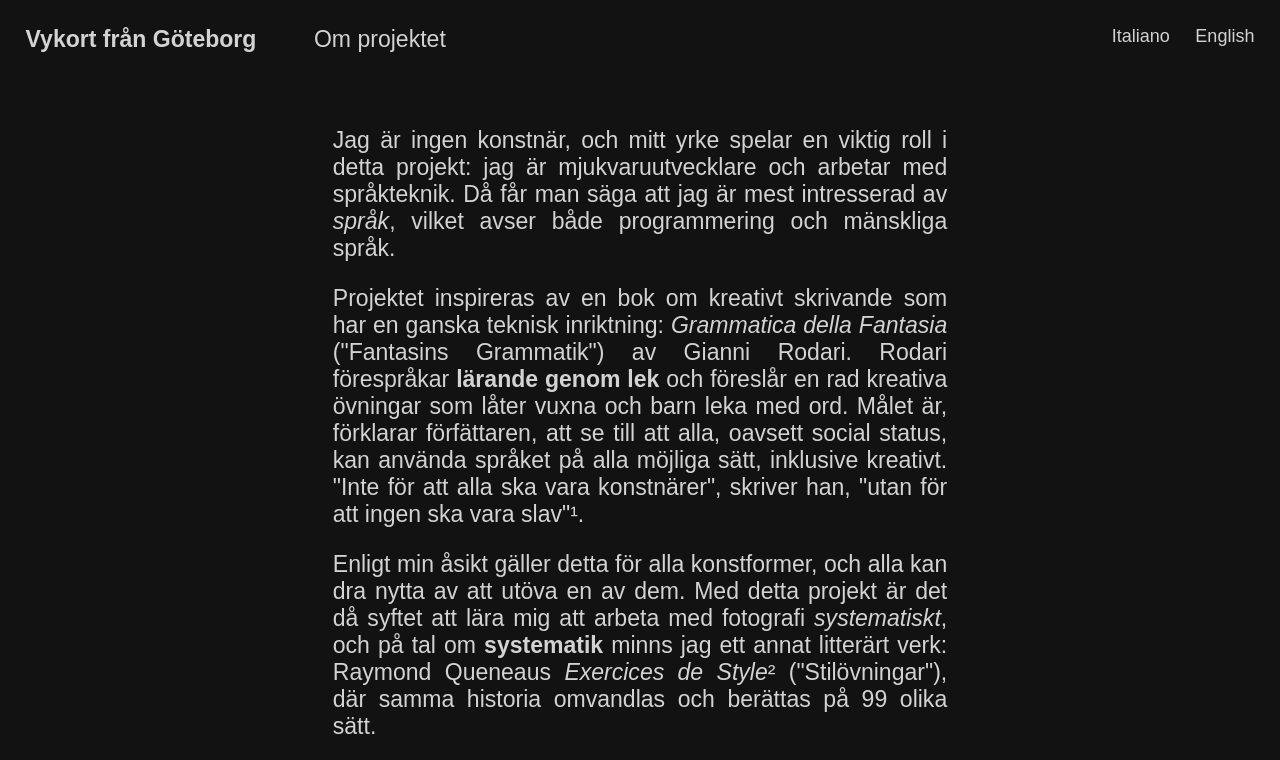
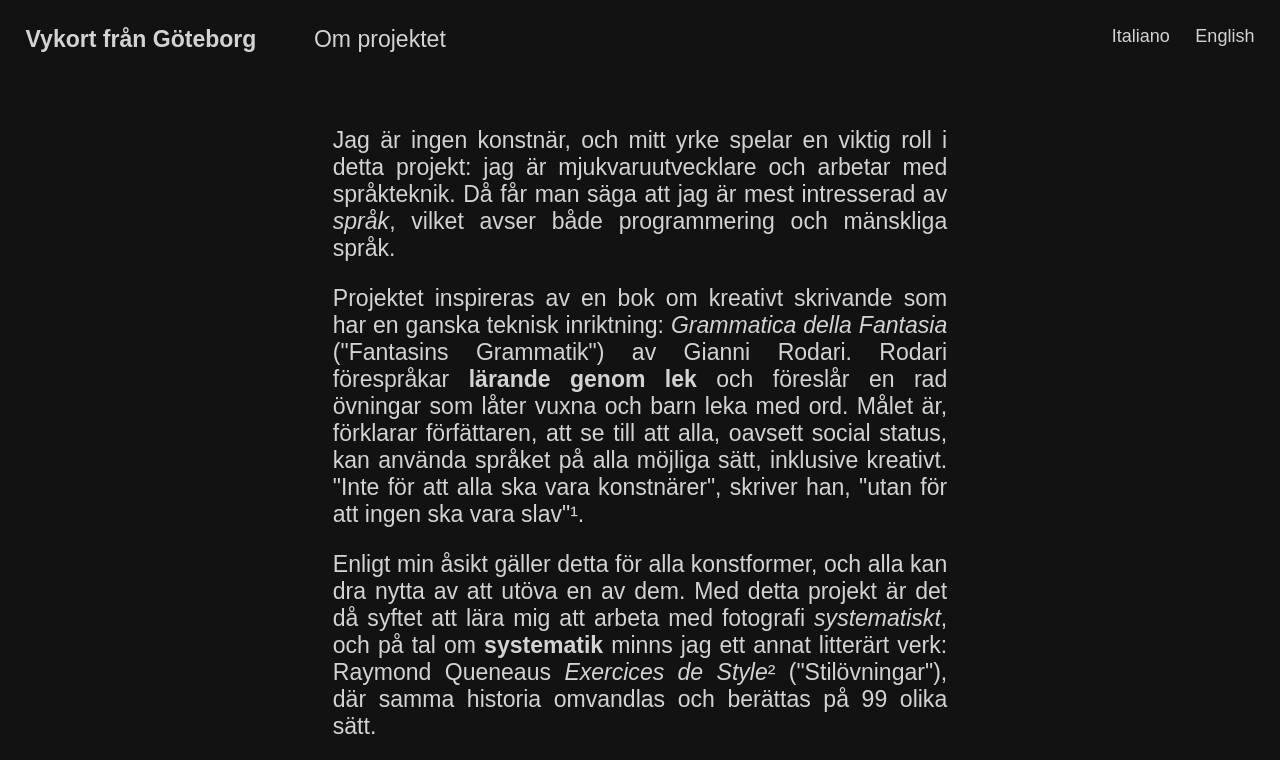
Before and after one commit to harisont/postcards-from-gothenburg, a website: page aboutSvenska.html in a window 1280 px wide. Shown: the top 760 px of the page. Drawn offline with Linux system fonts and the light colour scheme.

Commit message:
Update aboutSvenska.html

```diff
--- a/aboutSvenska.html
+++ b/aboutSvenska.html
@@ -30,7 +30,7 @@
             </p>
 
             <p>
-                Projektet inspireras av en bok om kreativt skrivande som har en ganska teknisk inriktning: <i>Grammatica della Fantasia</i> ("Fantasins Grammatik") av Gianni Rodari. Rodari förespråkar <b>lärande genom lek</b> och föreslår en rad kreativa övningar som låter vuxna och barn leka med ord. Målet är, förklarar förfättaren, att se till att alla, oavsett social status, kan använda språket på alla möjliga sätt, inklusive kreativt. "Inte för att alla ska vara konstnärer", skriver han, "utan för att ingen ska vara slav"¹.
+                Projektet inspireras av en bok om kreativt skrivande som har en ganska teknisk inriktning: <i>Grammatica della Fantasia</i> ("Fantasins Grammatik") av Gianni Rodari. Rodari förespråkar <b>lärande genom lek</b> och föreslår en rad övningar som låter vuxna och barn leka med ord. Målet är, förklarar förfättaren, att se till att alla, oavsett social status, kan använda språket på alla möjliga sätt, inklusive kreativt. "Inte för att alla ska vara konstnärer", skriver han, "utan för att ingen ska vara slav"¹.
             </p>
 
             <p>
```
